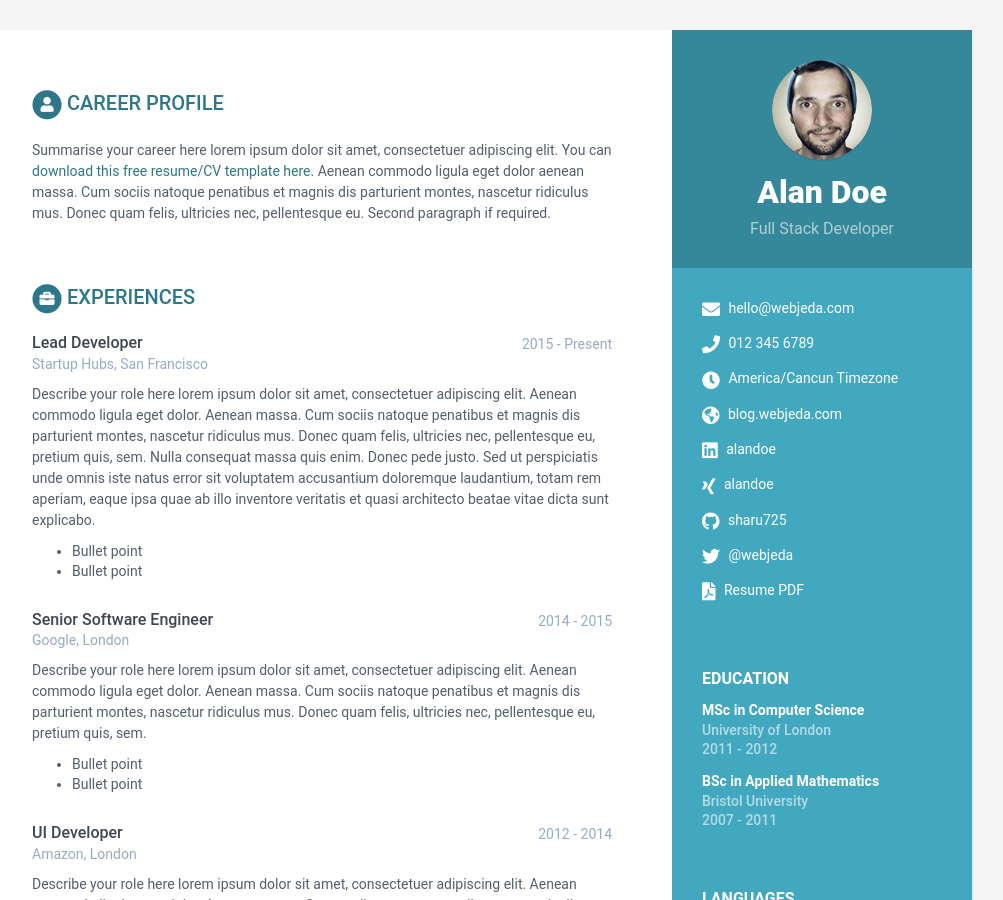
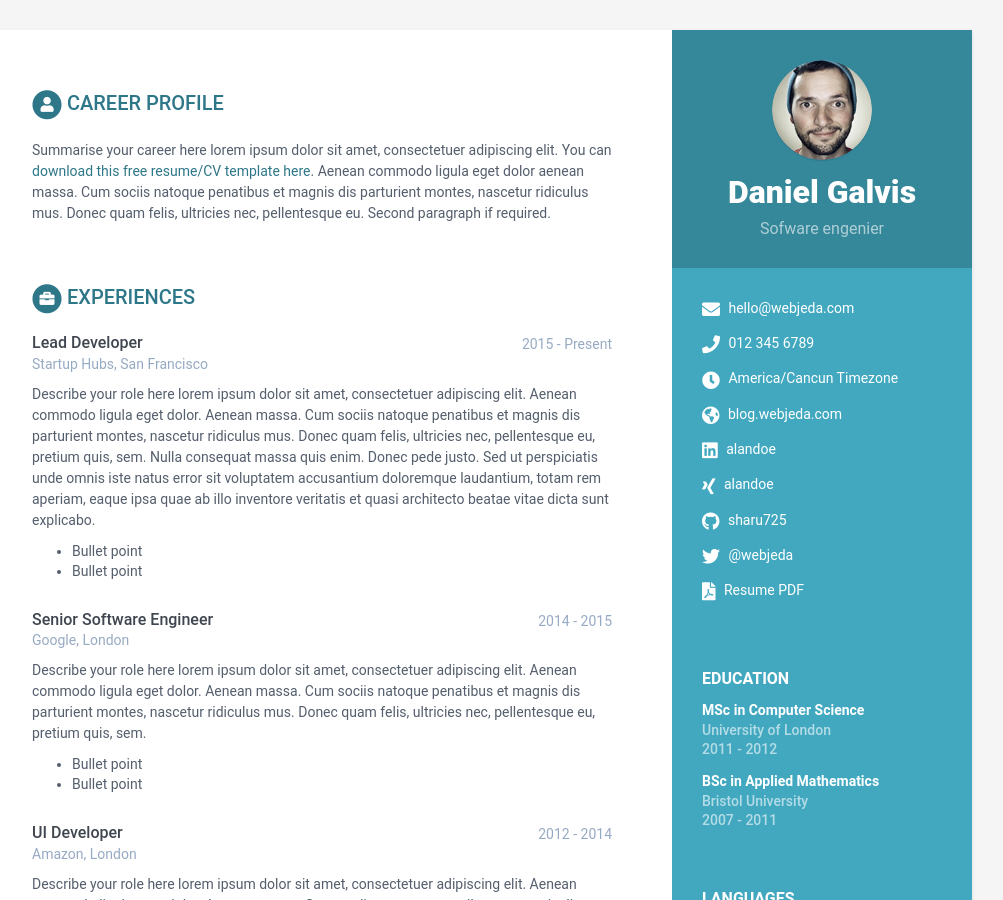
Before and after one commit to Pardo250/Pardo-cv-2, a Jekyll site: the page built from index.html, in a window 1280 px wide and 900 px high. Shown: the whole window, without its empty margins (168-1171 px from the left). Built offline with Jekyll 4.4.1, drawn with Linux system fonts in a browser that asks for light colours.

Commit message:
Update data.yml

```diff
--- a/_data/data.yml
+++ b/_data/data.yml
@@ -8,8 +8,8 @@ sidebar:
     education: True # set to False if you want education in main section instead of in sidebar
 
     # Profile information
-    name: Alan Doe
-    tagline: Full Stack Developer
+    name: Daniel Galvis
+    tagline: Sofware engenier
     avatar: profile.png  #place a 100x100 picture inside /assets/images/ folder and provide the name of the file below
 
     # Sidebar links
```
